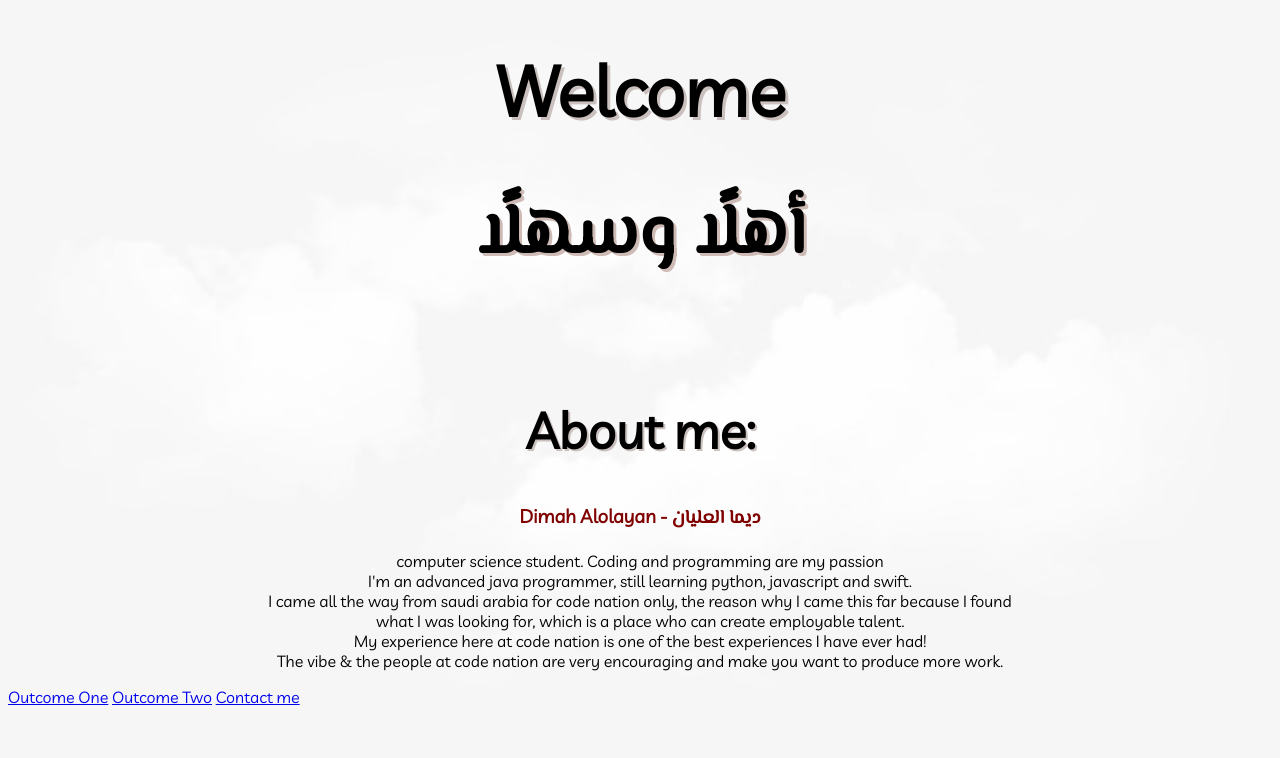
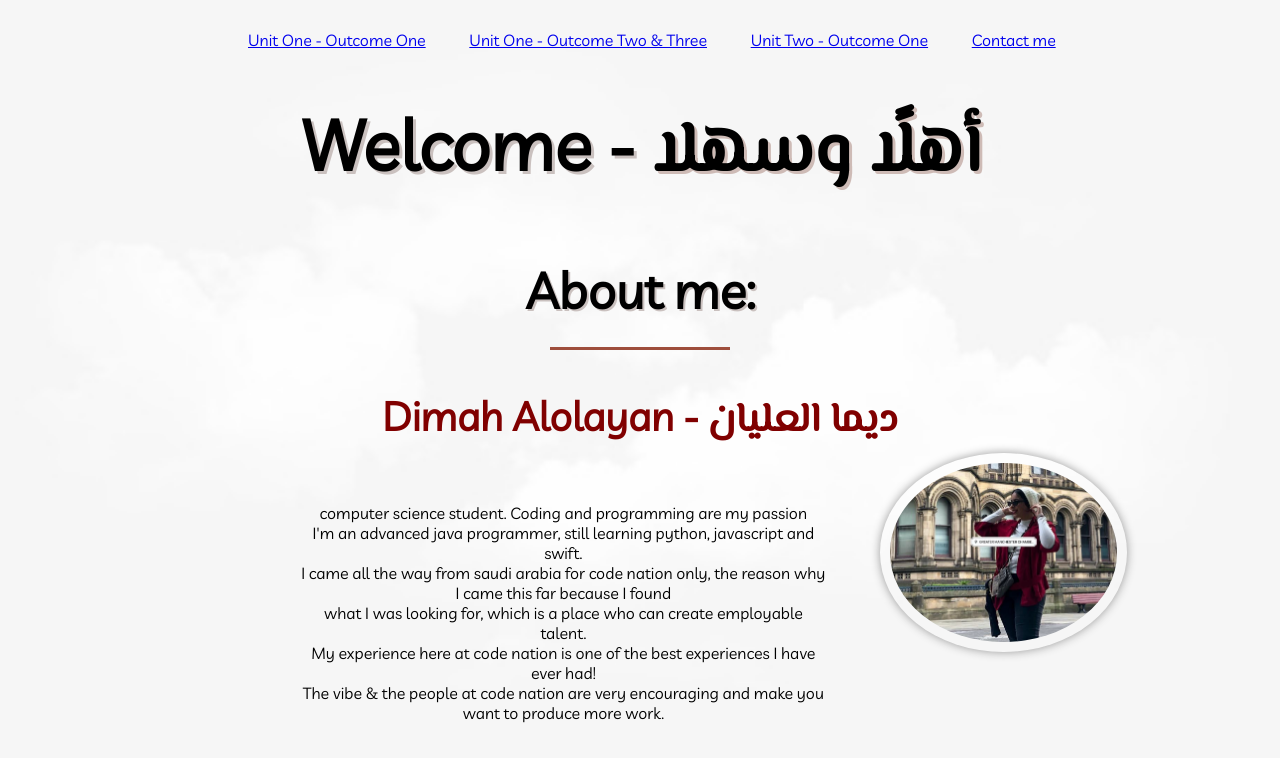
Before and after one commit to DimahAlolayan/htmlproject, a plain HTML site: page index.html in a window 1280 px wide. Drawn offline with Linux system fonts and the light colour scheme.

Commit message:
your commit comment

```diff
--- a/index.html
+++ b/index.html
@@ -3,39 +3,55 @@
 
 <head>
     <meta charset="UTF-8">
+
     <link rel="stylesheet" type="text/css" href="main.css">
     <title>Document</title>
 </head>
 
 <body>
-    <div class="welcomeBackground">
-        <h1 id="welcome">Welcome<br></h1>
-        <h1 id="welcomeArabic">أهلًا وسهلًا </h1>
+
+
+    <header>
+        <nav>
+            <ul class="containers">
+                <li> <a href="unit1.html">Unit One - Outcome One</a></li>
+                <li> <a href="unit23.html">Unit One - Outcome Two & Three</a></li>
+                <li> <a href="unit2.html">Unit Two - Outcome One</a></li>
+                <li> <a href="contactme.html">Contact me</a></li>
+            </ul>
+        </nav>
+    </header>
+
+
+
+    <br>
+    <div>
+        <h1 id="welcome"><b>Welcome - </b><b id="welcomeArabic"> أهلًا وسهلا</b><br></h1>
     </div>
+
+    <h2 id="aboutmeAlgin">About me:</h2>
+    <span class="border"></span>
+
+    <h3 id="name"><b>Dimah Alolayan - </b> <b class="arabic">ديما العليان</b> </h3>
+
     <div class="AboutMe">
         <br>
-        <h2 id="aboutmeAlgin">About me:</h2>
-        <h3><b>Dimah Alolayan - </b> <b class="arabic">ديما العليان</b> </h3>
-        <p> computer science student. Coding and programming are my passion<br>
+        <p class="paragraphA"> computer science student. Coding and programming are my passion<br>
             I'm an advanced java programmer, still learning python, javascript and swift.<br>
-            I came all the way from saudi arabia for code nation only, the reason why I came this far because I
+            I came all the way from saudi arabia for code nation only, the reason why I came this far
+            because I
             found<br>
             what I was looking for, which is a place who can create employable talent.<br>
             My experience here at code nation is one of the best experiences I have ever had! <br>
-            The vibe & the people at code nation are very encouraging and make you want to produce more work.
+            The vibe & the people at code nation are very encouraging and make you want to produce more
+            work.
         </p>
-    </div>
 
 
-    <div>
-        <a href="unit1.html">Outcome One</a>
-        <a href="unit2.html">Outcome Two</a>
-        <a href="contactme.html">Contact me</a>
+        <div class="img-wrap">
+            <img src="mypic.png">
+        </div>
     </div>
-
-
-
-
 </body>
 
 </html>
--- a/main.css
+++ b/main.css
@@ -1,11 +1,37 @@
 @import url('https://fonts.googleapis.com/css?family=El+Messiri|Livvic&display=swap');
+*{
+    margin: 0;
+    padding: 0;
+}
+header{
+    margin-left: 100px;
+    display: flex;
+    align-items: center;
+    padding: 30px 10%;
+}
+.containers{
+    list-style: none;
+}
+.containers li{
+        display: inline-block;
+padding: 0px 20px;
+}
+
+.containers li a {
+    transition: all 0.3s ease 0s;
+}
+
+.containers li a:hover {
+   background : #cebbb6;
+}
 
 body{
-
+   justify-content: center;
+   align-items: center;
   background-image: url("background1.jpg");
-    background-position: center; /* Center the image */
-    background-repeat: no-repeat; /* Do not repeat the image */
-    background-size:cover; /* Resize the background image to cover the entire container */
+    background-position: center;
+    background-repeat: no-repeat;
+    background-size:cover;
     font-family: 'Livvic', sans-serif;
 
 }
@@ -25,10 +51,11 @@ color: azure;
     text-align: center;
     font-family: 'Livvic', sans-serif;
     font-size: 70px;
+    margin-bottom: 50px;
 
 }
 .AboutMe {
-
+    display: flex;
     box-sizing: border-box;
     text-align: center;
     font-family: 'Livvic', sans-serif;
@@ -38,11 +65,18 @@ color: azure;
     font-family: 'El Messiri', sans-serif;
     text-align: center;
 }
-
+#name{
+    color: maroon;
+    text-align: center;
+    font-size: 40px;
+}
 #aboutmeAlgin {
+    overflow: hidden;
     text-shadow: 2px 2px #cac1bf;
     text-align: center;
     font-size: 50px;
+    margin-top: 20px;
+    margin-bottom:25px ;
 }
 
 .unitAndOutcome{
@@ -60,3 +94,27 @@ h3{
     box-sizing: border-box;
     margin-left: 150px;
 }
+.paragraphA {
+    box-sizing: border-box;
+    margin-left: 300px;
+margin-top: 50px;
+}
+.border{
+    display: block;
+    margin: auto;
+    width: 180px;
+    height: 3px;
+    background: #9e4e3c;
+    margin-bottom: 40px;
+}
+.img-wrap{
+    width: 50%;
+}
+.img-wrap img{
+margin-left: -100px;
+    width: 50%;
+    padding:10px;
+border-radius: 50%;
+box-shadow: 0 0 10px #999999
+
+}
```
Also changed, not shown: mypic.png (added), unit23.html (added), 1 other file.
